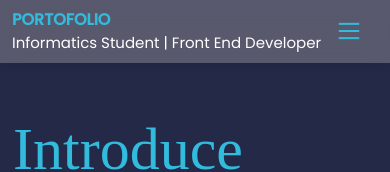
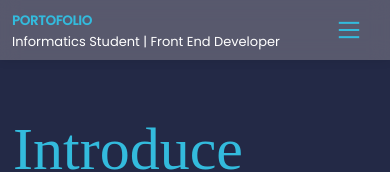
Before and after one commit to Orizaaaaa/MY-portofolio, a React (Vite) app: page / in a window 390 px wide. Shown: the top 172 px of the page. Built offline with nearby package versions, Linux system fonts and the light colour scheme; a web font is replaced by a local one.

Commit message:
update navbar portofolio

```diff
--- a/src/css/index.css
+++ b/src/css/index.css
@@ -181,6 +181,29 @@ nav .navbar-collapse .navbar-nav .nav-item a.active::after {
     .title-section h2 {
         font-size: 30px;
     }
+
+    nav .portofolio p {
+        font-size: 13px;
+        color: #FFFFFF;
+
+    }
+
+    nav .portofolio b {
+        font-size: 13px;
+
+    }
+}
+
+@media screen and (max-width: 358px) {
+    nav .portofolio p {
+        display: none;
+    }
+
+    nav .portofolio b {
+        font-size: 15px;
+        font-weight: 600;
+
+    }
 }
 
 @media screen and (max-width: 334px) {
```
